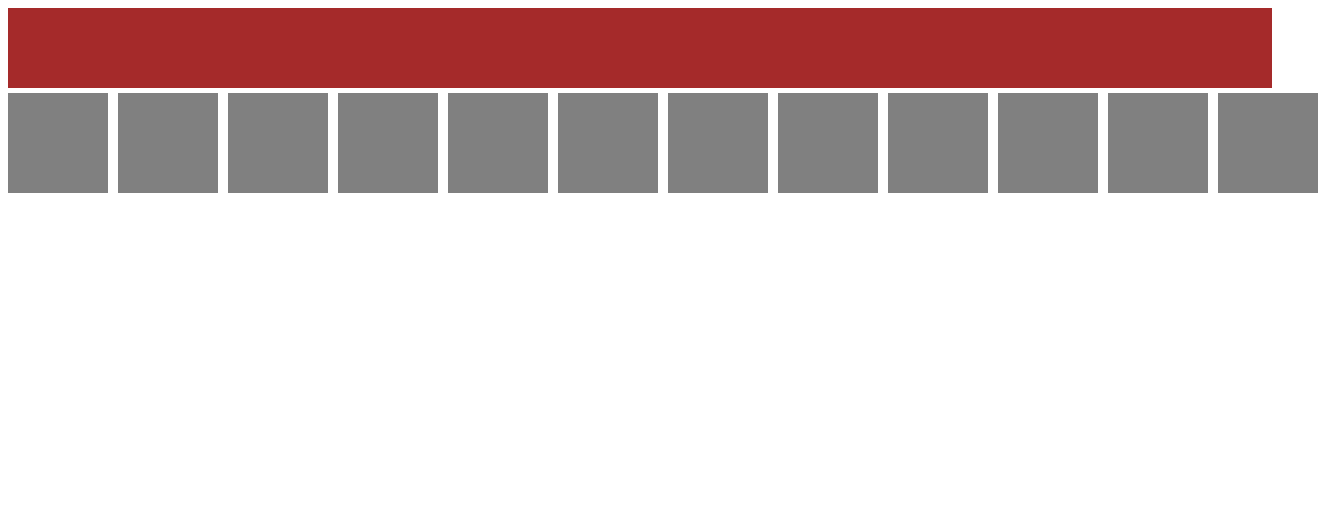
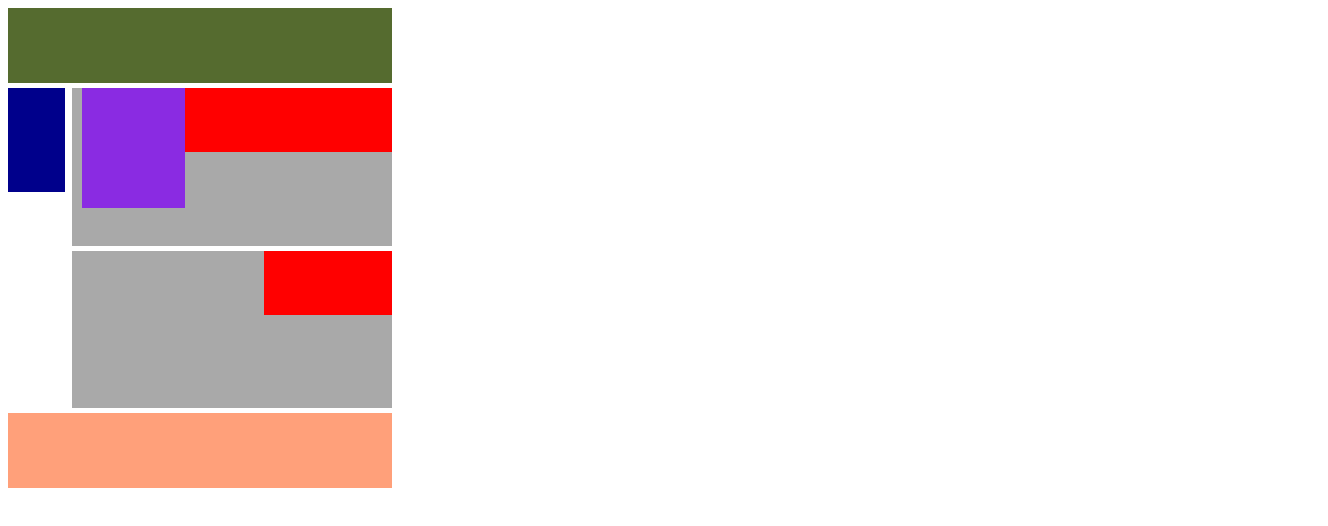
Before and after one commit to dnegrin13/flexbox, a plain HTML site: page exoflexbox/exo.html in a window 1280 px wide. Shown: the whole page, 1328 px wide, since content can reach past the window. Drawn offline with Linux system fonts and the light colour scheme.

Commit message:
exo flexbox 21 septembre 2023

```diff
--- a/exoflexbox/exo.html
+++ b/exoflexbox/exo.html
@@ -7,9 +7,9 @@
     <title>Document</title>
 </head>
 <body>
-    <div class="enormecontainer">
+    <!-- <div class="enormecontainer">
         <div class="rectangle1 brown"></div>
-        <div class="contenerimage">
+    <div class="contenerimage">
             <div class="petitcarre grey flex-wrap"></div>
             <div class="petitcarre grey flex-wrap"></div>
             <div class="petitcarre grey flex-wrap"></div>
@@ -21,7 +21,42 @@
             <div class="petitcarre grey flex-wrap"></div>
             <div class="petitcarre grey flex-wrap"></div>
             <div class="petitcarre grey flex-wrap"></div>
-            <div class="petitcarre grey flex-wrap"></div>
+            <div class="petitcarre grey flex-wrap margin"></div>
+        <div class="containerRectangleBas">
+            <div class="rectangleBas grey"></div>
+        </div>
+    </div>
+        <div class="containercarre3">
+            <div class="carre1 grey"></div>
+            <div class="carre1 grey"></div>
+            <div class="carre1 grey"></div>
+        </div>
+
+        <div class="containerRectangleDroite">
+            <div class="rectangleDroite brown"></div>
+        </div>
+    </div> -->
+
+    <div class="groscontener">
+        <div class="header">
+
+        </div>
+        <div class="groscarre">
+            <div class="nav"></div>
+        <div class="contenersection">
+            <div class="section1">
+                <div class="article"></div>
+                <div class="aside"></div>
+                <div class="aside"></div>
+            </div>
+            <div class="section2">
+                <div class="aside"></div>
+            </div>
+        </div>
+
+        </div>
+        <div class="footer">
+
         </div>
 
 
@@ -30,6 +65,13 @@
 
 
 
+
     </div>
+
+
+
+
+
+
 </body>
 </html>
--- a/exoflexbox/style.css
+++ b/exoflexbox/style.css
@@ -1,4 +1,4 @@
-.enormecontainer {
+/* .enormecontainer {
   display: flex;
   justify-content: space-between;
   align-items: start;
@@ -11,7 +11,7 @@
 }
 .rectangle1 {
     width: 200vh;
-    height: 10vh;
+    height: 15vh;
 }
 .flex-wrap {
     display: flex;
@@ -19,10 +19,37 @@
     justify-content: space-between;
 }
 .petitcarre {
-    width: 100px;
-    height: 100px;
+    width: 113px;
+    height: 113px;
     margin-top: 5px;
     margin-right: 10px;
+}
+.containerRectangleBas{
+    display: flex;
+    flex-direction: column;
+    justify-content: end;
+}
+.rectangleBas{
+    height: 820px;
+    width: 250px;
+}
+.containerRectangleDroite{
+    flex-direction: row;
+}
+.rectangleDroite{
+    height: 100px;
+    width: 1880px;
+}
+.containercarre3{
+    flex-direction: row;
+    justify-content: space-around;
+}
+.carre1{
+    height: 200px;
+    width: 200px;
+}
+.margin{
+    margin-right: 125px;
 }
 
 .grey {
@@ -30,4 +57,71 @@
 }
 .brown {
     background-color: brown;
+} */
+.groscontener{
+    height: 60vh;
+    width: 30vw;
+    display: flex;
+    flex-direction: column;
 }
+.header {
+    height: 10vh;
+    width: 100%;
+    background-color: darkolivegreen;
+    display: flex;
+    justify-content: space-between;
+    flex-wrap: wrap;
+}
+.groscarre{
+    height: 40vh;
+    width: 30vw;
+    flex-direction: row;
+    display: flex;
+    justify-content: start;
+    margin-top: 5px;
+}
+.footer{
+    height: 10vh;
+    width: 100%;
+    background-color: lightsalmon;
+    margin-top: 5px
+}
+.nav{
+    height: 13vh;
+    width: 5vw;
+    background-color: darkblue;
+    flex-direction: column;
+    justify-content: start;
+    margin-right: 7px;
+}
+.contenersection{
+    flex-direction: column;
+    display: flex;
+}
+.section1{
+    height: 20vh;
+    width: 25vw;
+    background-color: darkgrey;
+    display: flex;
+    flex-direction: row;
+}
+.section2{
+    height: 20vh;
+    width: 25vw;
+    background-color: darkgrey;
+    display: flex;
+    flex-direction: column;
+    align-items: end;
+    margin-top: 5px;
+}
+.article{
+    height: 15vh;
+    width: 10vw;
+    background-color: blueviolet;
+    margin-left: 10px;
+}
+.aside{
+    height: 8vh;
+    width: 10vw;
+    background-color: red;
+}
```
